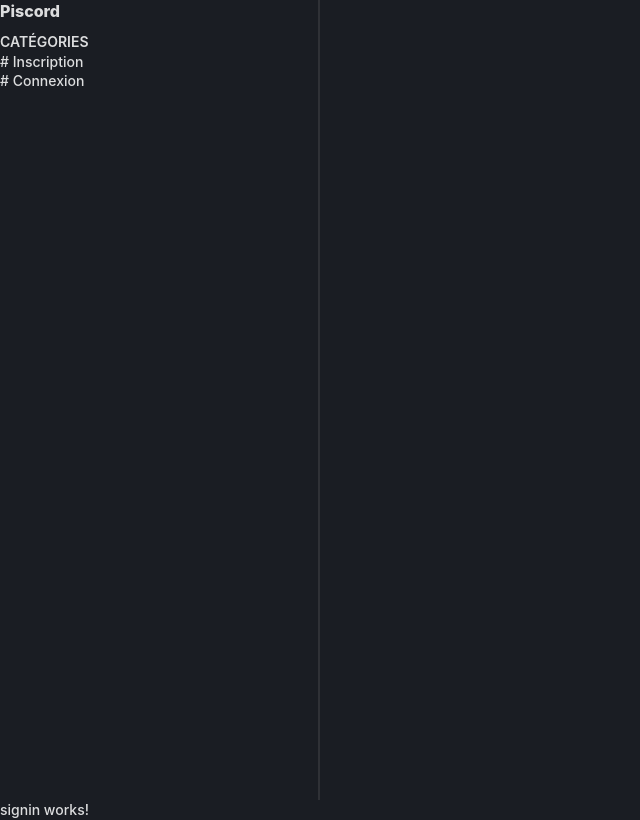
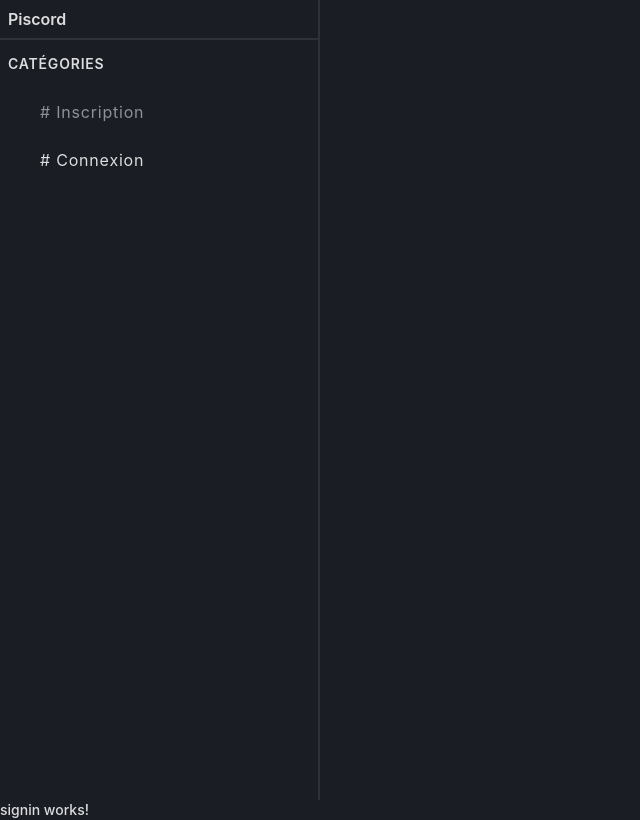
Before and after one commit to WilliammCorreia/Piscord-V2, an Angular app in the folder frontend/: page /auth/signin in a window 1280 px wide. Shown: the whole page, without its empty margins (0-640 px from the left). Built offline with nearby package versions, Linux system fonts and the light colour scheme.

Commit message:
finalisation du auth-layout + correction global.scss

```diff
--- a/frontend/src/app/features/auth/components/auth-layout/auth-layout.component.html
+++ b/frontend/src/app/features/auth/components/auth-layout/auth-layout.component.html
@@ -3,12 +3,12 @@
         <h2>Piscord</h2>
     </header>
     <section>
-        <div>
+        <div class="title">
             <h3>Catégories</h3>
         </div>
         <article>
-            <p><span>#</span> Inscription</p>
-            <p><span>#</span> Connexion</p>
+            <a routerLink="/auth/signup" routerLinkActive="active"># Inscription</a>
+            <a routerLink="/auth/signin" routerLinkActive="active"># Connexion</a>
         </article>
     </section>
 </aside>
--- a/frontend/src/app/features/auth/components/auth-layout/auth-layout.component.scss
+++ b/frontend/src/app/features/auth/components/auth-layout/auth-layout.component.scss
@@ -4,7 +4,36 @@ aside {
     border-right: 2px solid var(--bg-secondary);
 }
 
-h2 {
-    width: 16.25rem;
+header {
+    height: 2.5rem;
+    padding: var(--spacing-sm);
+    border-bottom: 2px solid var(--bg-secondary);
+}
+
+section {
+    margin: var(--spacing-sm);
+}
+
+.title {
     height: 2rem;
+    display: flex;
+    align-items: center;
 }
+
+article {
+    padding: 0 var(--spacing-md);
+}
+
+a {
+    margin: var(--spacing-md);
+    height: 2rem;
+    display: flex;
+    align-items: center;
+    letter-spacing: 0.05rem;
+    color: var(--text-secondary);
+    text-decoration: none;
+
+    &.active {
+        color: var(--text-primary);
+    }
+}
--- a/frontend/src/styles.scss
+++ b/frontend/src/styles.scss
@@ -54,19 +54,19 @@ body {
 h1, h2, h3, h4, h5, h6 {
   color: var(--text-primary);
   font-size: 1rem;
-  font-weight: 800;
+  font-weight: 600;
 }
 
 h1 {
   font-size: 1.125rem;
   font-weight: 800;
-    letter-spacing: 3%;
+  letter-spacing: 0.03rem;
 }
 
 h3 {
   font-size: 0.875rem;
   font-weight: 600;
-    letter-spacing: 5%;
+  letter-spacing: 0.05rem;
   text-transform: uppercase;
 }
 
@@ -79,7 +79,7 @@ p {
 input {
   font-size: 0.875rem;
   font-weight: 600;
-    letter-spacing: 5%;
+  letter-spacing: 0.05rem;
   border: 1px solid var(--stroke-primary);
   border-radius: var(--radius-lg);
   padding: var(--spacing-lg);
@@ -95,7 +95,7 @@ input {
 button {
   font-size: 0.875rem;
   font-weight: 600;
-    letter-spacing: 5%;
+  letter-spacing: 0.05rem;
   border: 1px solid var(--stroke-primary);
   border-radius: var(--radius-lg);
   padding: var(--spacing-lg);
```
Lines whose indentation alone changed are shown as unchanged.
